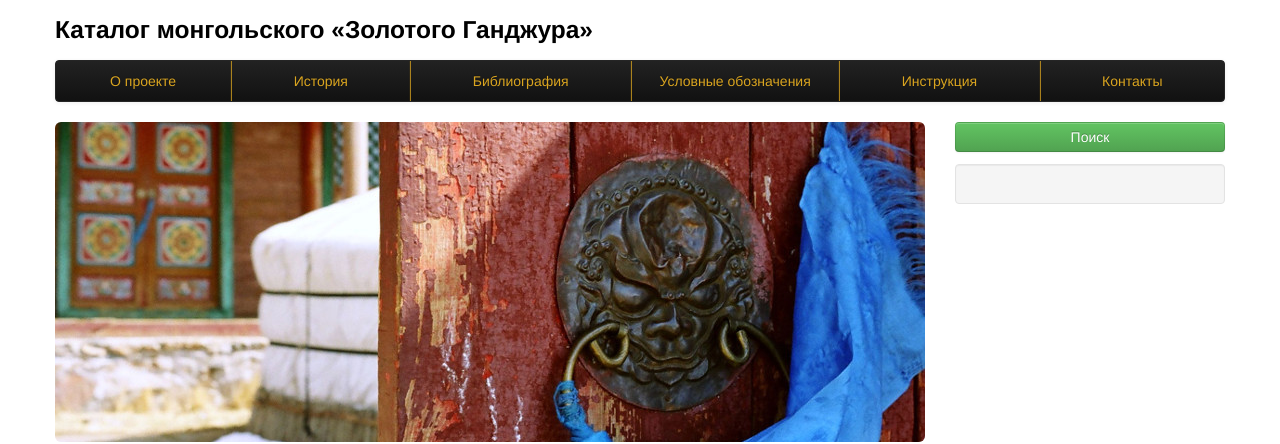
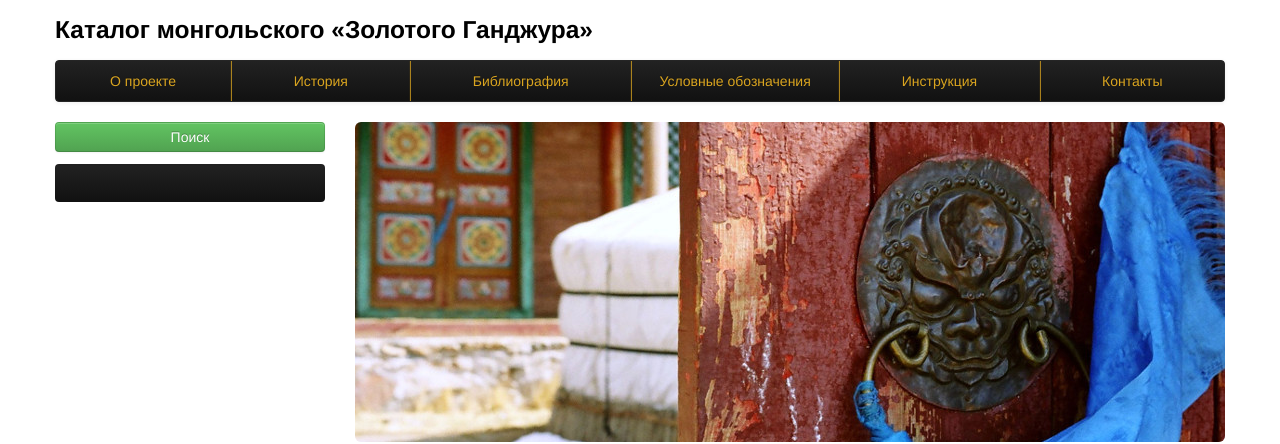
Before and after one commit to Se7ge/yanjur, a Flask app: page / in a window 1280 px wide. Shown: the top 444 px of the page. Run offline with Flask 2, Linux system fonts and the light colour scheme; data that the repository does not hold is empty; parts of the project's set-up code (start-up, migrations or seed data) failed here and were passed over; some libraries are stand-ins or nearby versions.

Commit message:
Dark menu

```diff
--- a/application/context_processors.py
+++ b/application/context_processors.py
@@ -9,12 +9,12 @@ session = Session()
 
 @app.context_processor
 def sidebar_menu():
-    works = session.query(Work).order_by('number').count()
-    persons = session.query(Person).order_by('name').count()
-    titles = session.query(Title).order_by('name').count()
-    actions = session.query(Action).order_by('name').count()
-    places = session.query(Place).order_by('name').count()
-    times = session.query(Work_Time).order_by('name').count()
+    works = session.query(Work).count()
+    persons = session.query(Person).count()
+    titles = session.query(Title).count()
+    actions = session.query(Action).count()
+    places = session.query(Place).count()
+    times = session.query(Work_Time).count()
     return dict(works=works,
                 persons=persons,
                 titles=titles,
--- a/application/static/css/style.css
+++ b/application/static/css/style.css
@@ -63,3 +63,13 @@ a.label-inverse{
 a.label-inverse:hover{
     color: gold;
 }
+.well-inverse {
+    background-color: #1B1B1B;
+    background-image: linear-gradient(to bottom, #222222, #111111);
+    background-repeat: repeat-x;
+    border-color: #252525;
+    border-radius: 4px 4px 4px 4px;
+    box-shadow: 0 1px 1px rgba(0, 0, 0, 0.05) inset;
+    margin-bottom: 20px;
+    min-height: 20px;
+}
--- a/application/templates/_sidebar.html
+++ b/application/templates/_sidebar.html
@@ -1,7 +1,7 @@
 {% block sidebar %}
   <a href="{{ url_for('search') }}" class="btn btn-success span">Поиск</a>
     <hr>
-  <div class="well sidebar-nav">
+  <div class="well-inverse sidebar-nav navbar-inverse">
     <ul class="nav nav-list">
       {% if works %}
       <li{% if request.path==url_for('entity_list', name='works') %} class="active"{% endif %}><a href="{{ url_for('entity_list', name='works') }}">Индекс сочинений <span class="label label-important pull-right">{{ works }}</span></a></li>
--- a/application/templates/base.html
+++ b/application/templates/base.html
@@ -8,6 +8,9 @@
     <div class="container">
       {% include '_top.html' %}
       <div class="row-fluid">
+            <div class="span3">
+                {% include '_sidebar.html' %}
+            </div><!--/span-->
             <div class="span9">
             {% block content %}
               <div class="hero-unit" style="height:200px;background: #EEEEEE url('../static/img/monastery.jpg') no-repeat center;">
@@ -51,9 +54,6 @@
               </div><!--/row-->
             {% endblock %}
             </div><!--/span-->
-            <div class="span3">
-                {% include '_sidebar.html' %}
-            </div><!--/span-->
       </div><!--/row-->
       {% include '_footer.html' %}
     </div><!--/.fluid-container-->
```
Also changed, not shown: 1 other file.
